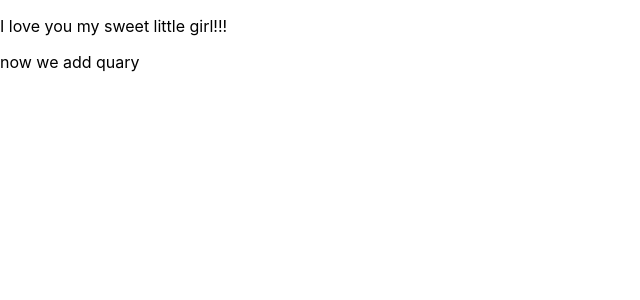
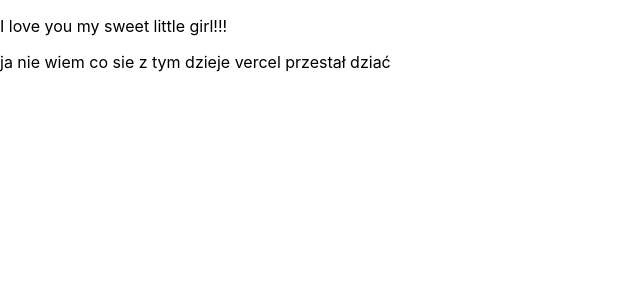
Before and after one commit to MariuszKra85/nextjs, a Next.js app: page / in a window 1280 px wide. Shown: the top 300 px of the page, without its empty margins (0-640 px from the left). Built offline with nearby package versions, Linux system fonts and the light colour scheme.

Commit message:
second upload to vercel

```diff
--- a/pages/index.js
+++ b/pages/index.js
@@ -4,7 +4,9 @@ export default function Home() {
   return (
     <div>
       <p>I love you my sweet little girl!!!</p>
-      <p> now we add quary</p>
+      <div>
+        ja nie wiem co sie z tym dzieje vercel przestał dziać
+      </div>
     </div>
   );
 }
```
